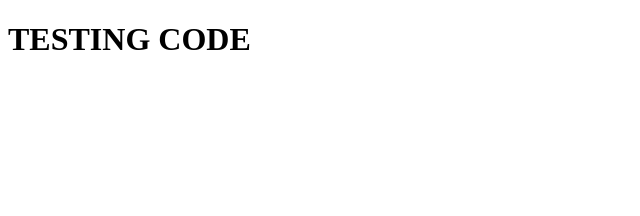
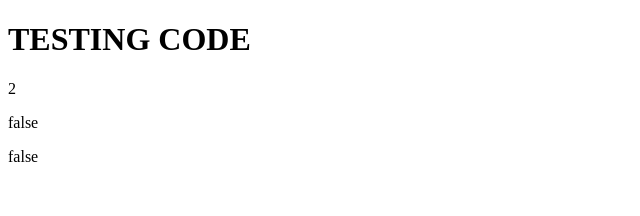
Before and after one commit to NikolaTosic-sudo/react-django_app, a React app in the folder partyControl/frontend/: page /room/1 in a window 1280 px wide. Shown: the top 216 px of the page, without its empty margins (0-640 px from the left). Built offline with nearby package versions, Linux system fonts and the light colour scheme; the HTML template or start-up script is replaced by a standard one.

Commit message:
Update HomePage.js
Another Route for rooms

```diff
--- a/partyControl/frontend/src/components/HomePage.js
+++ b/partyControl/frontend/src/components/HomePage.js
@@ -3,6 +3,7 @@ import { BrowserRouter as Router, Switch, Route, Link, Redirect } from 'react-ro
 
 import CreateRoomPage from "./CreateRoomPage"
 import JoinRoomPage from "./JoinRoomPage"
+import Room from './Room'
 
 class HomePage extends Component {
     constructor(props){
@@ -16,6 +17,7 @@ class HomePage extends Component {
                     <Route exact path="/"><p>Home Page</p></Route>
                     <Route path="/create/" component={CreateRoomPage} />
                     <Route path="/join/" component={JoinRoomPage} />
+                    <Route path="/room/:roomCode" component={Room} />
                 </Switch>
             </Router>
         )
```
